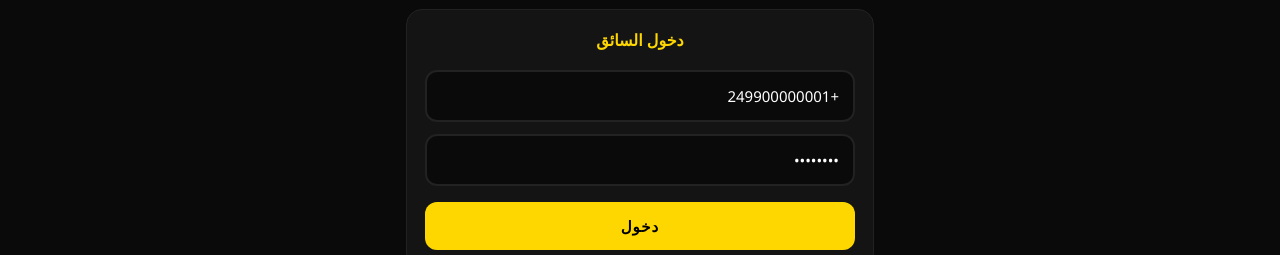
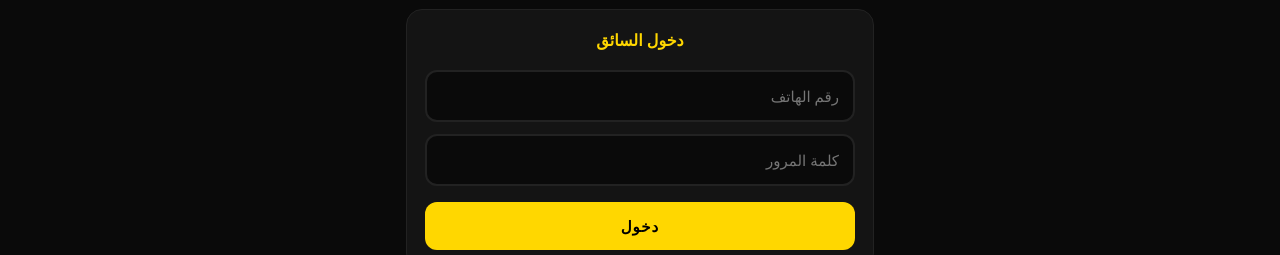
Before and after one commit to alshikshadow090-collab/Thunder-delivery-, a website: page public/driver-login.html in a window 1280 px wide. Shown: the part 239-494 px from the top of the page. Drawn offline with Linux system fonts and the light colour scheme.

Commit message:
Refactor driver login HTML structure and script

```diff
--- a/public/driver-login.html
+++ b/public/driver-login.html
@@ -1,5 +1,5 @@
 <!DOCTYPE html><html dir="rtl" lang="ar"><head><meta charset="UTF-8"><meta name="viewport" content="width=device-width,initial-scale=1"><title>دخول السائق - Thunder</title><link rel="stylesheet" href="/style.css">
 </head><body>
 <div class="hdr"><img src="/logo.svg" width="80" height="80" alt="Thunder"><h1 class="brand">THUNDER</h1><div class="brand-sub">DRIVER</div></div>
-<div class="container fi" style="margin-top:24px"><div class="card"><h3 style="text-align:center;margin-bottom:16px">دخول السائق</h3><input id="p" value="+249900000001" placeholder="رقم الهاتف" class="inp" style="width:100%;padding:14px;background:#0a0a0a;border:2px solid #222;border-radius:12px;color:#fff;font-size:15px;margin-bottom:12px;box-sizing:border-box"><input id="w" type="password" value="test1234" placeholder="كلمة المرور" class="inp" style="width:100%;padding:14px;background:#0a0a0a;border:2px solid #222;border-radius:12px;color:#fff;font-size:15px;margin-bottom:16px;box-sizing:border-box"><button class="btn" onclick="L()">دخول</button><div id="m" style="padding:12px;border-radius:10px;margin-top:12px;text-align:center;font-size:13px;display:none"></div></div></div>
+<div class="container fi" style="margin-top:24px"><div class="card"><h3 style="text-align:center;margin-bottom:16px">دخول السائق</h3><input id="p" placeholder="رقم الهاتف" class="inp" style="width:100%;padding:14px;background:#0a0a0a;border:2px solid #222;border-radius:12px;color:#fff;font-size:15px;margin-bottom:12px;box-sizing:border-box"><input id="w" type="password" placeholder="كلمة المرور" class="inp" style="width:100%;padding:14px;background:#0a0a0a;border:2px solid #222;border-radius:12px;color:#fff;font-size:15px;margin-bottom:16px;box-sizing:border-box"><button class="btn" onclick="L()">دخول</button><div id="m" style="padding:12px;border-radius:10px;margin-top:12px;text-align:center;font-size:13px;display:none"></div></div></div>
 <script>function L(){var b=document.querySelector(".btn"),m=document.getElementById("m");b.disabled=true;b.textContent="جاري...";m.style.display="none";fetch("/api/driver/login",{method:"POST",headers:{"Content-Type":"application/json"},body:JSON.stringify({phone:document.getElementById("p").value,password:document.getElementById("w").value})}).then(function(r){return r.json()}).then(function(d){if(d.token){localStorage.setItem("driverToken",d.token);localStorage.setItem("driver",JSON.stringify(d.driver));m.style.background="#065f46";m.style.color="#6ee7b7";m.textContent="✅ أهلاً "+d.driver.full_name;m.style.display="block";setTimeout(function(){location.href="/driver.html"},800)}else{m.style.background="#7f1d1d";m.style.color="#fca5a5";m.textContent="❌ "+(d.error||"خطأ");m.style.display="block";b.disabled=false;b.textContent="دخول"}})}</script></body></html>
```
